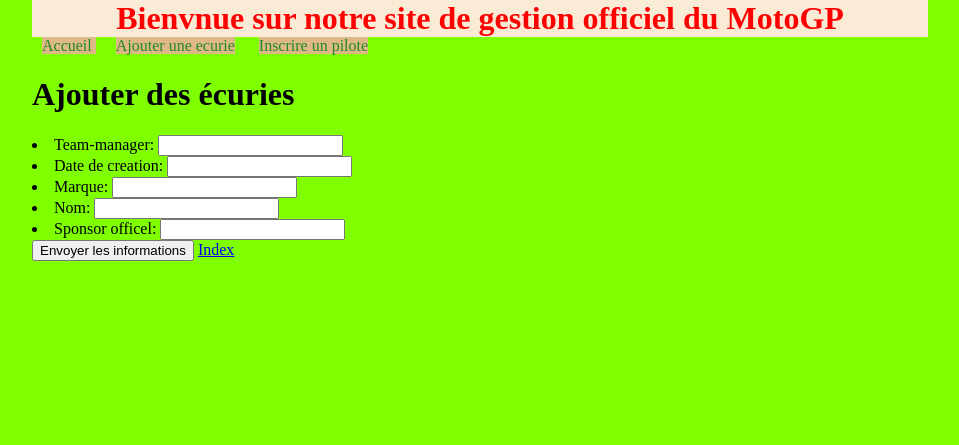
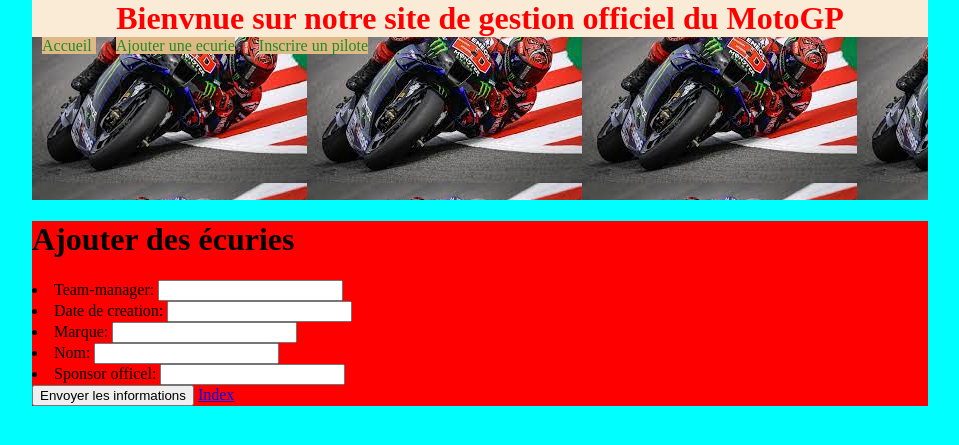
Before and after one commit to Titouan-Gacougnolle/Projet-django, a Django app: page /applimoto/ajout/ in a window 1280 px wide. Shown: the top 445 px of the page, without its empty margins (160-1119 px from the left). Run offline with Django 4.2, Linux system fonts and the light colour scheme.

Commit message:
quatrieme commit

```diff
--- a/projetmoto/applimoto/forms.py
+++ b/projetmoto/applimoto/forms.py
@@ -20,9 +20,10 @@
     class Meta:
         model = models.Pilote
 
-        fields = {'nom', 'prenom', 'age',}
+        fields = {'nom', 'prenom', 'age', 'ecurie',}
         labels = {
             'nom': _('Nom'),
             'prenom': _('Prenom'),
             'age': _('Age'),
+            'ecurie': _('Ecurie'),
         }
--- a/projetmoto/applimoto/models.py
+++ b/projetmoto/applimoto/models.py
@@ -18,15 +18,17 @@
 
 
 class Pilote(models.Model):
+    ecurie = models.ForeignKey("Ecurie", on_delete=models.CASCADE, default=None)
     nom = models.CharField(max_length=20)
     prenom = models.CharField(max_length=20)
     age = models.IntegerField(blank=False)
 
+
     #ecurie = models.ForeignKey(Ecurie, default=None)
 
     def __str__(self):
-        textepilote = f"Voici le pilote {self.nom} {self.prenom}"
+        textepilote = f"Voici le pilote {self.nom} {self.prenom}, pilote officiel de l'équipe {self.ecurie.nom}"
         return textepilote
 
     def dico(self):
-        return {'nom': self.nom, 'prenom': self.prenom, 'age': self.age}
+        return {'nom': self.nom, 'prenom': self.prenom, 'age': self.age, 'ecurie': self.ecurie.nom}
--- a/projetmoto/applimoto/static/applimoto/main.css
+++ b/projetmoto/applimoto/static/applimoto/main.css
@@ -1,11 +1,13 @@
 body {
     margin: auto;
-    background-color: chartreuse;
+    background-color: aqua;
 }
 
 .entetesite{
     width: 70%;
     margin: auto;
+    background-image: url(fabio.jpg);
+    height: 200px;
 }
 .entetesite h1 {
     color : red;
@@ -25,4 +27,5 @@
 .main {
     width: 70%;
     margin: auto;
+     background-color: red;
 }
--- a/projetmoto/applimoto/templates/applimoto/affiche.html
+++ b/projetmoto/applimoto/templates/applimoto/affiche.html
@@ -5,7 +5,7 @@
 {% endblock %}
 {%block content %}
 
-{{ecurie}} créée le {{ecurie.date_creation}}
+{{ecurie.date_creation}} créée le {{ecurie.date_creation}}
 
 <p>Voici son sponsor officiel : {{ecurie.sponsor}}</p>
 
```
Also changed, not shown: projetmoto/applimoto/migrations/0005_pilote_ecurie.py (added), projetmoto/applimoto/static/applimoto/fabio.jpg (added), projetmoto/db.sqlite3.
